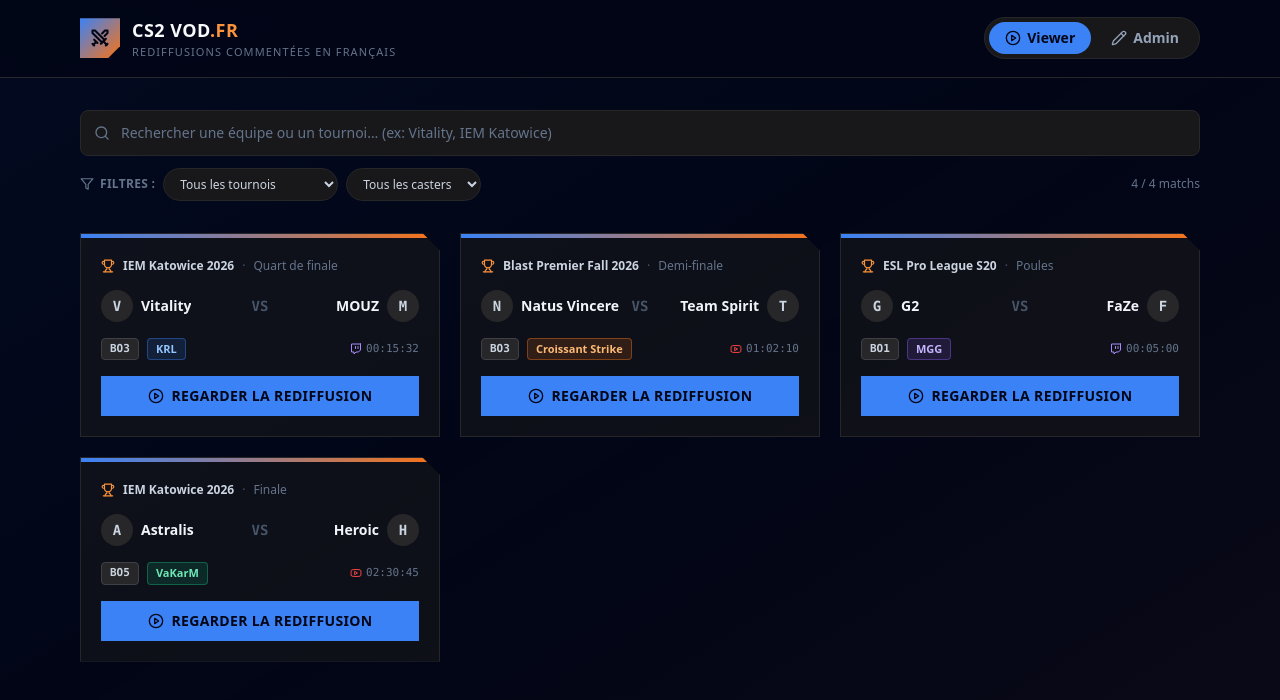
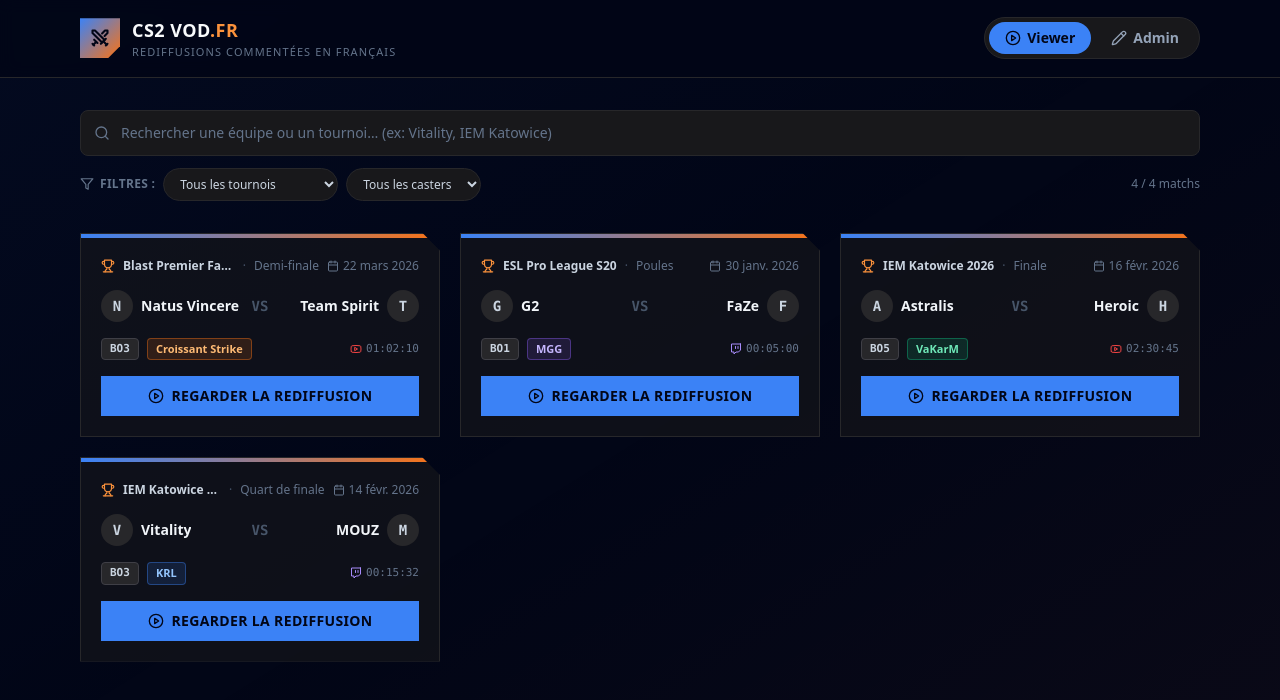
Before and after one commit to hctn/cs2_vod_fr_app, a React (Vite) app: page / in a window 1280 px wide. Shown: the top 700 px of the page. Built offline with nearby package versions, Linux system fonts and the light colour scheme.

Commit message:
Add files via upload

```diff
--- a/src/App.jsx
+++ b/src/App.jsx
@@ -18,6 +18,7 @@
   Filter,
   AlertTriangle,
   Link2,
+  Calendar,
 } from "lucide-react";
 
 /* ============================================================================
@@ -36,6 +37,7 @@
   {
     id: "m1",
     pandascoreId: "2374829",
+    matchDate: "2026-02-14",
     tournament: "IEM Katowice 2026",
     stage: "Quart de finale",
     teamA: "Vitality",
@@ -51,6 +53,7 @@
   {
     id: "m2",
     pandascoreId: "2374855",
+    matchDate: "2026-03-22",
     tournament: "Blast Premier Fall 2026",
     stage: "Demi-finale",
     teamA: "Natus Vincere",
@@ -66,6 +69,7 @@
   {
     id: "m3",
     pandascoreId: "2374701",
+    matchDate: "2026-01-30",
     tournament: "ESL Pro League S20",
     stage: "Poules",
     teamA: "G2",
@@ -81,6 +85,7 @@
   {
     id: "m4",
     pandascoreId: "2374912",
+    matchDate: "2026-02-16",
     tournament: "IEM Katowice 2026",
     stage: "Finale",
     teamA: "Astralis",
@@ -98,6 +103,7 @@
 const EMPTY_FORM = {
   id: null,
   pandascoreId: "",
+  matchDate: "",
   tournament: "",
   stage: "",
   teamA: "",
@@ -166,7 +172,24 @@
     stage: data?.stage ?? "",
     format: data?.format || "BO3",
     pandascoreId: data?.pandascoreId != null ? String(data.pandascoreId) : "",
+    matchDate: isoToDateInput(data?.beginAt),
   };
+}
+
+// Convertit une date ISO ("2026-02-14T18:00:00Z") en valeur pour <input type="date">
+// ("2026-02-14"). Renvoie "" si la date est absente ou invalide.
+function isoToDateInput(iso) {
+  if (!iso) return "";
+  const d = new Date(iso);
+  if (Number.isNaN(d.getTime())) return "";
+  return d.toISOString().slice(0, 10);
+}
+
+function formatDateFr(dateStr) {
+  if (!dateStr) return "";
+  const d = new Date(`${dateStr}T00:00:00`);
+  if (Number.isNaN(d.getTime())) return "";
+  return d.toLocaleDateString("fr-FR", { day: "numeric", month: "short", year: "numeric" });
 }
 
 /* --- App ------------------------------------------------------------------ */
@@ -227,7 +250,8 @@
 
   const filteredMatches = useMemo(() => {
     const q = search.trim().toLowerCase();
-    return matches.filter((m) => {
+    return matches
+      .filter((m) => {
         const matchesQuery =
           !q ||
           m.teamA.toLowerCase().includes(q) ||
@@ -236,6 +260,15 @@
         const matchesTournament = !filterTournament || m.tournament === filterTournament;
         const matchesCaster = !filterCaster || m.caster === filterCaster;
         return matchesQuery && matchesTournament && matchesCaster;
+      })
+      .sort((a, b) => {
+        // 1. Regroupées par tournoi (ordre alphabétique)
+        const byTournament = a.tournament.localeCompare(b.tournament, "fr");
+        if (byTournament !== 0) return byTournament;
+        // 2. Puis, à l'intérieur d'un même tournoi, du match le plus récent au plus ancien
+        const da = a.matchDate ? new Date(a.matchDate).getTime() : -Infinity;
+        const db = b.matchDate ? new Date(b.matchDate).getTime() : -Infinity;
+        return db - da;
       });
   }, [matches, search, filterTournament, filterCaster]);
 
@@ -313,6 +346,7 @@
         tournament: normalized.tournament || f.tournament,
         stage: normalized.stage || f.stage,
         format: normalized.format || f.format,
+        matchDate: normalized.matchDate || f.matchDate,
       }));
       setSearchResults([]);
     } catch (err) {
@@ -352,8 +386,15 @@
         throw new Error(data?.error || `Le proxy a répondu avec le statut ${res.status}.`);
       }
       const results = Array.isArray(data?.results) ? data.results : [];
-      setSearchResults(results);
-      if (results.length === 0) {
+      // Filet de sécurité : on retrie par date décroissante côté client, au cas où
+      // l'API renverrait un ordre imparfait (les matchs sans date connue vont en fin).
+      const sorted = [...results].sort((a, b) => {
+        const da = a.beginAt ? new Date(a.beginAt).getTime() : -Infinity;
+        const db = b.beginAt ? new Date(b.beginAt).getTime() : -Infinity;
+        return db - da;
+      });
+      setSearchResults(sorted);
+      if (sorted.length === 0) {
         setSearchError("Aucun match trouvé pour cette recherche.");
       }
     } catch (err) {
@@ -378,6 +419,7 @@
       tournament: result.tournament || f.tournament,
       stage: result.stage || f.stage,
       format: result.format || f.format,
+      matchDate: isoToDateInput(result.beginAt) || f.matchDate,
     }));
     setSearchResults([]);
     setSearchQuery("");
@@ -637,6 +679,12 @@
               <span className="shrink-0 text-slate-500">{match.stage}</span>
             </>
           )}
+          {match.matchDate && (
+            <span className="ml-auto flex shrink-0 items-center gap-1 text-slate-500">
+              <Calendar className="h-3 w-3" />
+              {formatDateFr(match.matchDate)}
+            </span>
+          )}
         </div>
 
         {/* Teams */}
@@ -785,6 +833,11 @@
                       <span className="font-semibold text-slate-200">
                         {r.teamA || "?"} <span className="text-slate-600">vs</span>{" "}
                         {r.teamB || "?"}
+                        {r.beginAt && (
+                          <span className="ml-2 font-mono text-[10px] font-normal text-slate-500">
+                            {formatDateFr(isoToDateInput(r.beginAt))}
+                          </span>
+                        )}
                       </span>
                       <span className="text-slate-500">
                         {[r.tournament, r.stage].filter(Boolean).join(" · ") || r.name}
@@ -845,6 +898,14 @@
                   value={form.tournament}
                   onChange={(e) => updateForm("tournament", e.target.value)}
                   placeholder="ex: IEM Katowice 2026"
+                  className="input"
+                />
+              </Field>
+              <Field label="Date du match">
+                <input
+                  type="date"
+                  value={form.matchDate}
+                  onChange={(e) => updateForm("matchDate", e.target.value)}
                   className="input"
                 />
               </Field>
```
Lines whose indentation alone changed are shown as unchanged.
